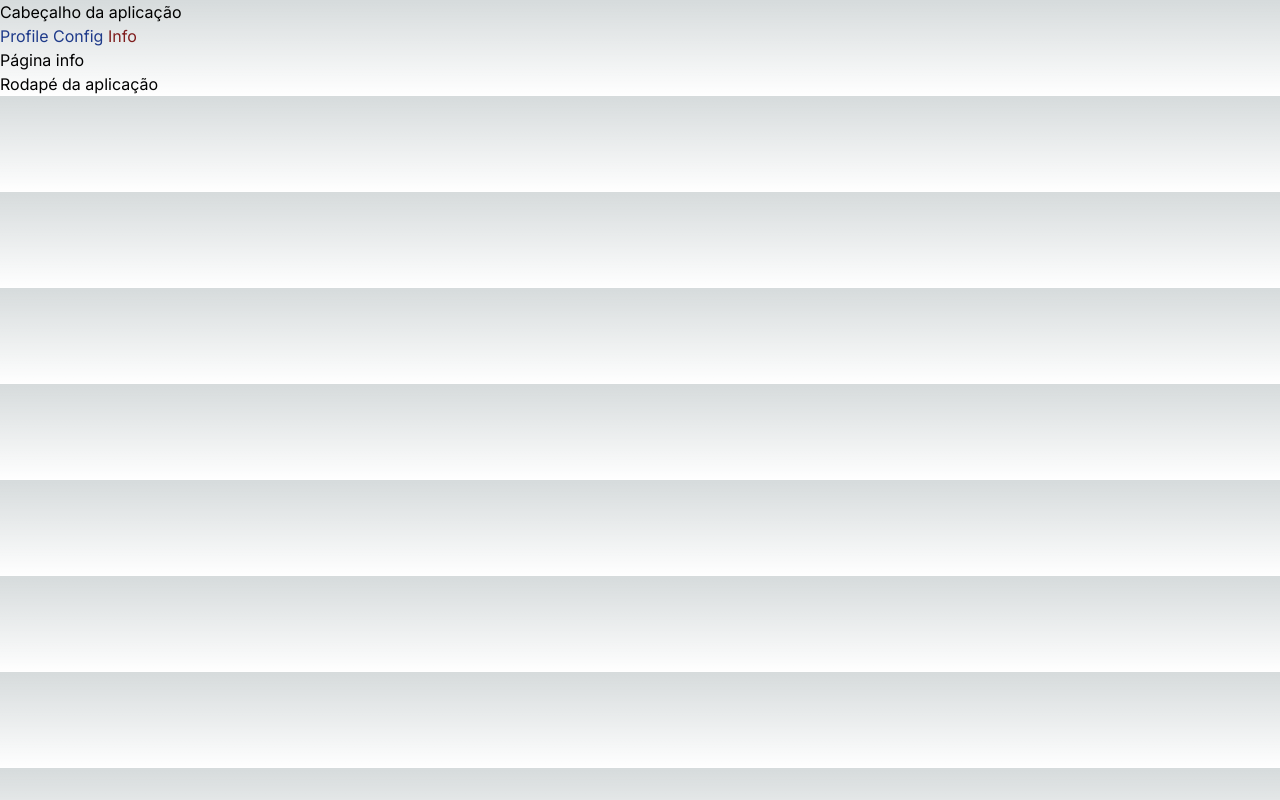
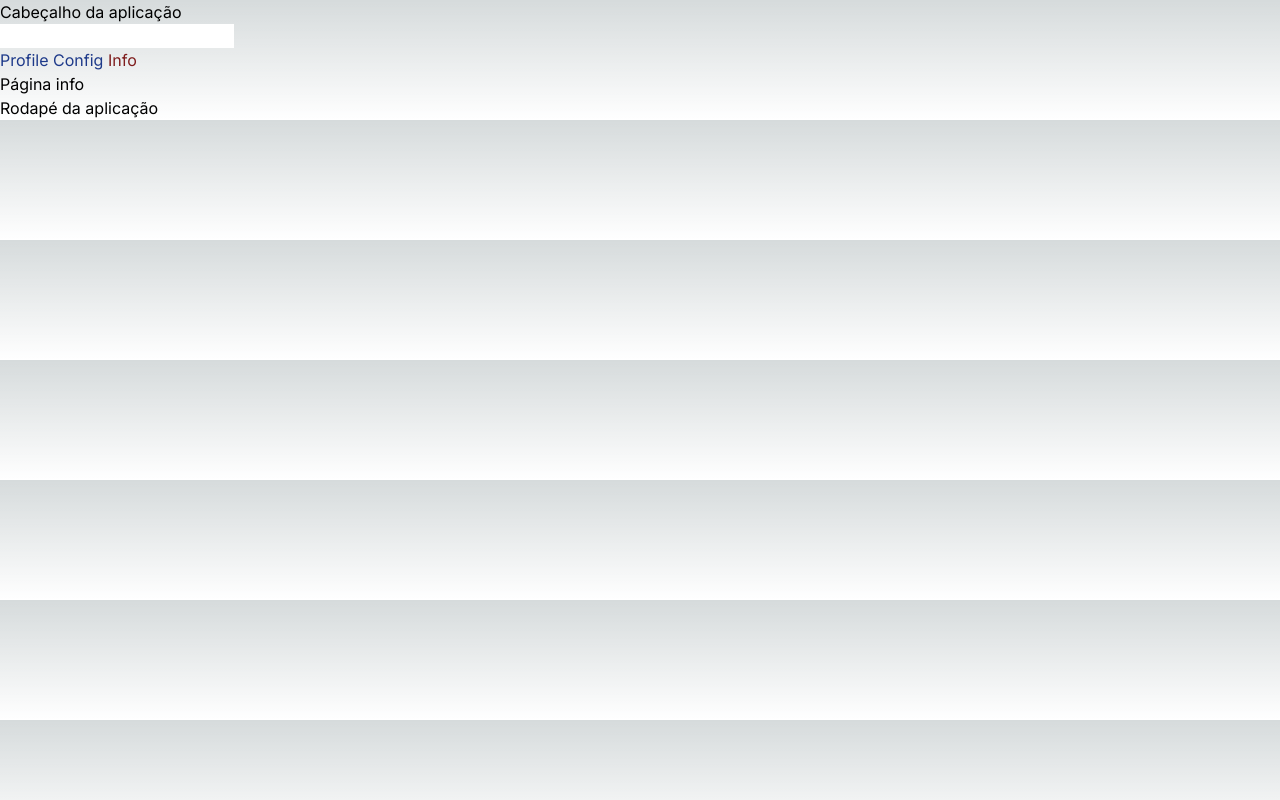
Before and after one commit to eduardoandd/nextJs, a Next.js app in the folder my-app/: page /info in a window 1280 px wide. Built offline with nearby package versions, Linux system fonts and the light colour scheme.

Commit message:
template

```diff
--- a/my-app/src/app/(users)/layout.tsx
+++ b/my-app/src/app/(users)/template.tsx
@@ -2,6 +2,7 @@
 import Link from "next/link"
 import { usePathname } from "next/navigation"
 import './styles.css'
+import { useState } from "react"
 
 const navLinks = [
     {name:'Profile', href:'/profile'},
@@ -10,13 +11,15 @@
 ]
 
 export default function UsersLayout({children}: {children: React.ReactNode}){
+    const [value, setValue] = useState('')
     const pathName = usePathname()
     return(
         <div>
+            <div>
+                <input type="text" value={value} onChange={(e) => setValue(e.target.value)} />
+            </div>
             {navLinks.map((link) => {
-
                 const isActive = pathName.startsWith(link.href)
-
                 return(
                     <Link
                         className={`${isActive ? 'text-red-900' : 'text-blue-900'}`}
```
Also changed, not shown: 1 other file (tests, documents, lock files or other folders).
